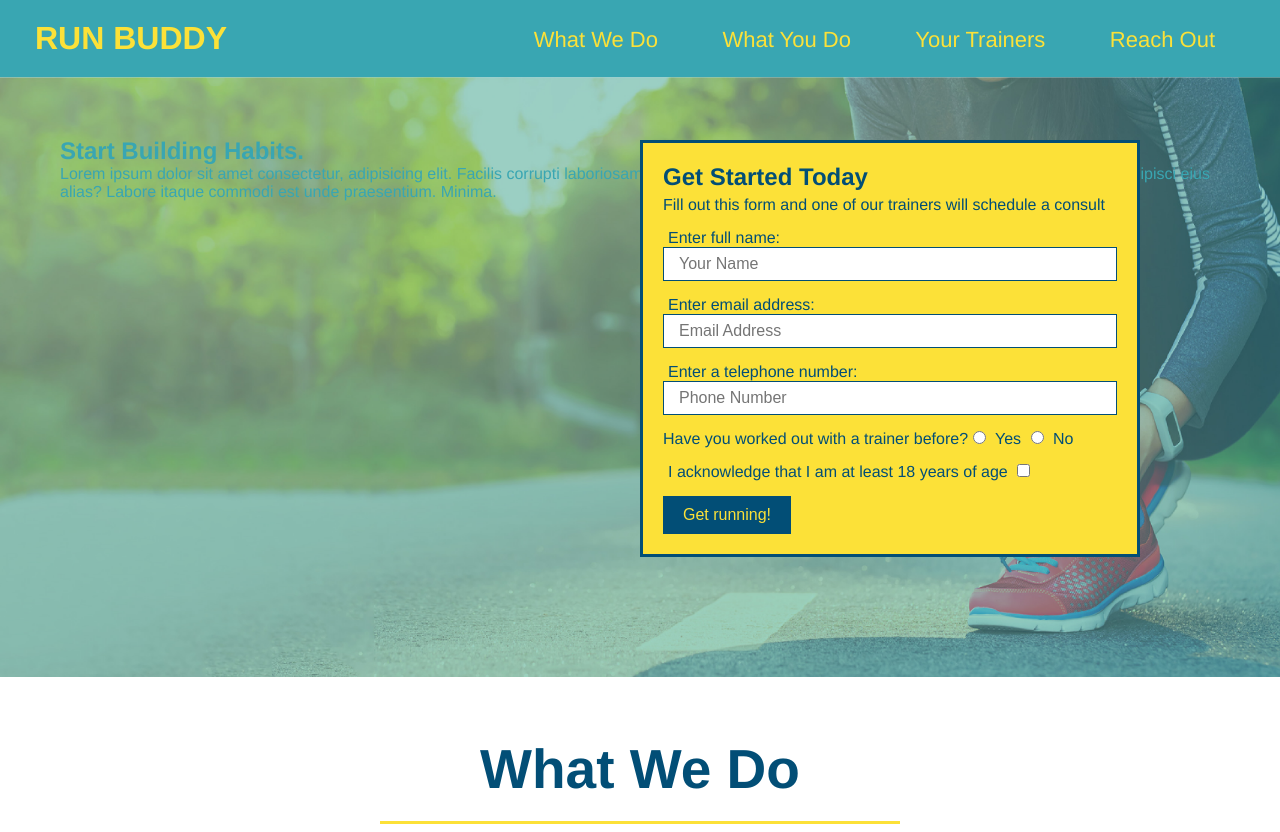
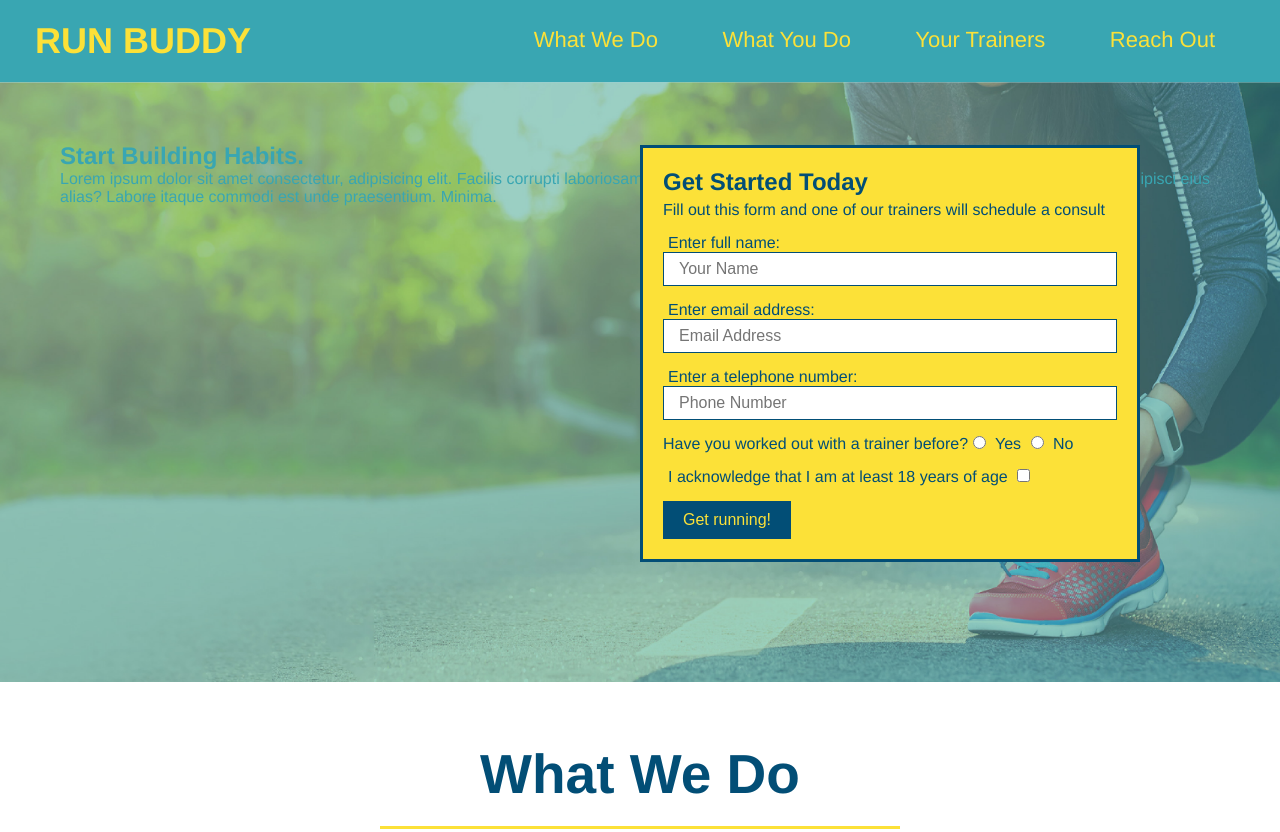
Before and after one commit to SLachelier/run-buddy, a plain HTML site: page index.html in a window 1280 px wide. Shown: the top 832 px of the page. Drawn offline with Linux system fonts and the light colour scheme.

Commit message:
add flexbox to header

```diff
--- a/assets/css/style.css
+++ b/assets/css/style.css
@@ -12,20 +12,21 @@ body {
 header {
     padding: 20px 35px;
     background-color: #39a6b2;
+    display: flex;
+    justify-content: space-between;
+    flex-wrap: wrap;
 }
 header h1 {
     font-weight: bold;
-    font-size: 36;
+    font-size: 36px;
     color: #fce138;
     margin: 0;
-    display: inline;
 }
 header a {
     text-decoration: none;
     color: #fce138;
 }
 header nav {
-    float: right;
     margin: 7px 0;
 }
 header nav ul li {
```
